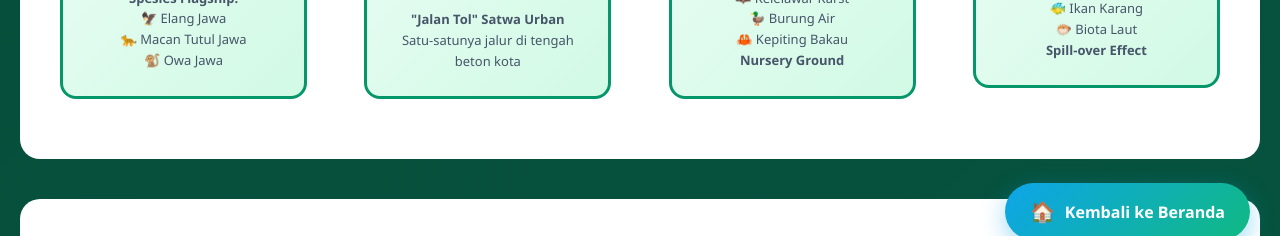
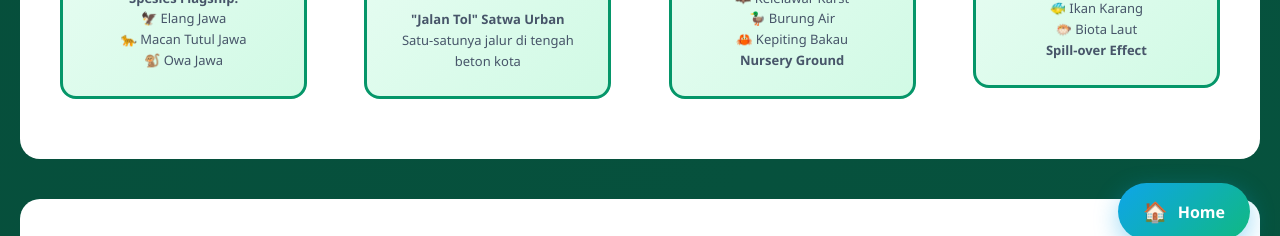
Before and after one commit to yogyremasetyantoui/R2R_Demak_Semarang, a plain HTML site: page Konektivitas-Biologi.html in a window 1280 px wide. Shown: the part 530-766 px from the top of the page. Drawn offline with Linux system fonts and the light colour scheme.

Commit message:
Update Konektivitas-Biologi.html

```diff
--- a/Konektivitas-Biologi.html
+++ b/Konektivitas-Biologi.html
@@ -1105,7 +1105,7 @@
     <div class="back-to-home">
         <a href="index.html" class="back-to-home-btn">
             <span class="icon">🏠</span>
-            <span>Kembali ke Beranda</span>
+            <span>Home</span>
         </a>
     </div>
 
```
